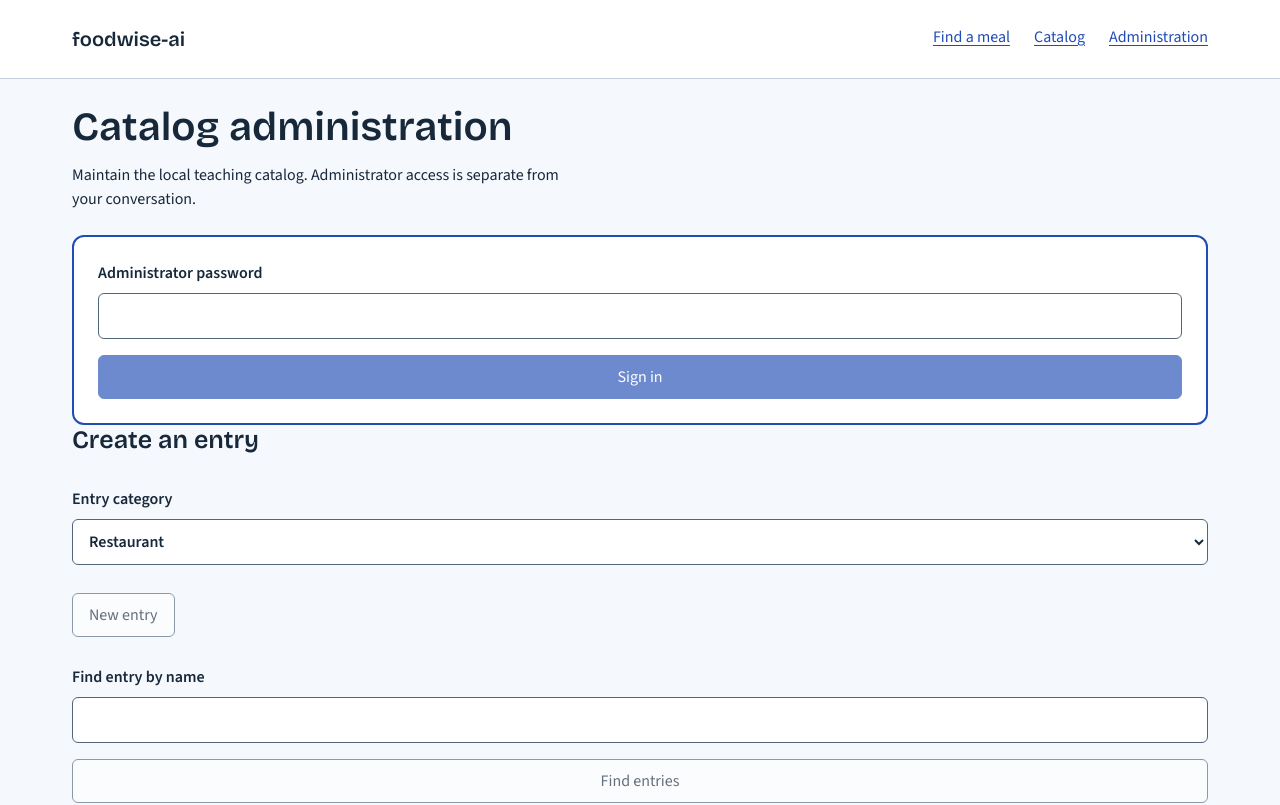
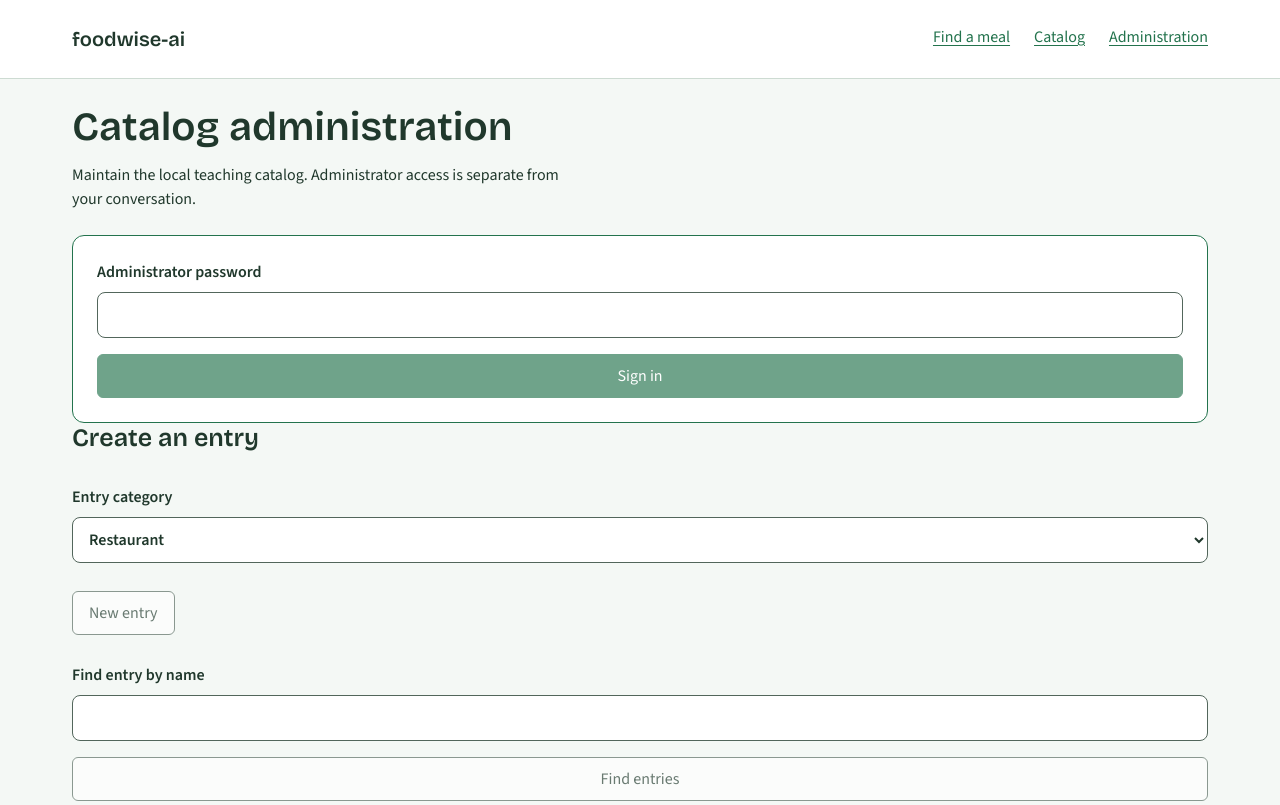
Before and after one commit to rensilver/foodwise-ai, a Next.js app in the folder frontend/: page /admin in a window 1280 px wide. Shown: the top 805 px of the page. Built offline with nearby package versions, Linux system fonts and the light colour scheme.

Commit message:
feat(frontend): R01 introduce herb and mint design tokens

```diff
--- a/frontend/src/app/globals.css
+++ b/frontend/src/app/globals.css
@@ -18,18 +18,18 @@
   font-display: swap;
 }
 @theme {
-  --color-porcelain: #f5f8fc;
-  --color-plate: #fff;
-  --color-ink: #18283b;
-  --color-slate: #536579;
-  --color-cobalt: #214cb5;
-  --color-saffron: #f0c76a;
+  --color-canvas: #f4f8f5;
+  --color-surface: #fff;
+  --color-ink: #20382c;
+  --color-text-muted: #52665b;
+  --color-action: #23734d;
+  --color-selection: #e2f1e7;
   --font-sans: "Source Sans", system-ui, sans-serif;
   --font-display: "Bricolage", system-ui, sans-serif;
 }
 :root {
   color: var(--color-ink);
-  background: var(--color-porcelain);
+  background: var(--color-canvas);
   font-family: var(--font-sans);
   font-size: 16px;
   line-height: 1.5;
@@ -41,7 +41,7 @@ body {
   margin: 0;
 }
 a {
-  color: var(--color-cobalt);
+  color: var(--color-action);
   text-decoration: underline;
   text-underline-offset: 3px;
 }
@@ -68,7 +68,7 @@ button:disabled {
   opacity: 0.65;
 }
 :focus-visible {
-  outline: 3px solid var(--color-cobalt);
+  outline: 3px solid var(--color-action);
   outline-offset: 3px;
 }
 h1,
@@ -104,10 +104,10 @@ input:not([type="radio"]):not([type="checkbox"]),
 textarea,
 select {
   width: 100%;
-  border: 1px solid var(--color-slate);
-  border-radius: 6px;
+  border: 1px solid var(--color-text-muted);
+  border-radius: 8px;
   padding: 10px 12px;
-  background: white;
+  background: var(--color-surface);
   color: var(--color-ink);
   min-height: 44px;
 }
@@ -124,8 +124,8 @@ summary {
   padding: 24px 32px 48px;
 }
 .site-header {
-  border-bottom: 1px solid #c4cfdd;
-  background: white;
+  border-bottom: 1px solid #cddbd2;
+  background: var(--color-surface);
 }
 .site-nav {
   max-width: 1200px;
@@ -151,7 +151,7 @@ summary {
   position: absolute;
   top: -100px;
   left: 16px;
-  background: white;
+  background: var(--color-surface);
   padding: 12px;
   z-index: 100;
 }
@@ -169,8 +169,8 @@ summary {
   gap: 12px;
 }
 .composer {
-  background: white;
-  border: 2px solid var(--color-cobalt);
+  background: var(--color-surface);
+  border: 1px solid var(--color-action);
   border-radius: 12px;
   padding: 24px;
   margin-top: 24px;
@@ -191,23 +191,23 @@ summary {
   align-items: center;
   gap: 8px;
   padding: 10px 16px;
-  border: 1px solid var(--color-slate);
+  border: 1px solid var(--color-text-muted);
   border-radius: 100px;
-  background: white;
+  background: var(--color-surface);
   min-height: 44px;
 }
 .category-choice label:has(:checked) {
-  background: var(--color-saffron);
+  background: var(--color-selection);
   border-color: var(--color-ink);
 }
 .note {
-  color: var(--color-slate);
+  color: var(--color-text-muted);
   font-size: 0.875rem;
 }
 .notice {
   padding: 12px 16px;
-  border-left: 4px solid var(--color-cobalt);
-  background: white;
+  border-left: 4px solid var(--color-action);
+  background: var(--color-surface);
 }
 .error {
   border-left-color: #a52222;
@@ -222,13 +222,13 @@ summary {
 }
 .result-row {
   padding: 24px 0;
-  border-top: 1px solid #c4cfdd;
+  border-top: 1px solid #cddbd2;
 }
 .result-image {
   width: 100%;
   max-height: 260px;
   object-fit: cover;
-  border-radius: 6px;
+  border-radius: 8px;
 }
 .facts {
   display: grid;
@@ -243,7 +243,7 @@ summary {
 }
 .source {
   padding: 12px 16px;
-  border-left: 2px solid #c4cfdd;
+  border-left: 2px solid #cddbd2;
   margin: 12px 0;
 }
 .source blockquote {
@@ -253,7 +253,7 @@ summary {
 .dialog-overlay {
   position: fixed;
   inset: 0;
-  background: rgb(24 40 59 / 0.45);
+  background: rgb(32 56 44 / 0.45);
   z-index: 40;
 }
 .dialog {
@@ -261,17 +261,17 @@ summary {
   left: 50%;
   top: 50%;
   transform: translate(-50%, -50%);
-  background: white;
+  background: var(--color-surface);
   padding: 24px;
   border-radius: 12px;
   width: min(560px, calc(100vw - 32px));
   max-height: calc(100dvh - 32px);
   overflow-y: auto;
   z-index: 50;
-  box-shadow: 0 12px 48px rgb(24 40 59 / 0.2);
+  box-shadow: 0 12px 48px rgb(32 56 44 / 0.2);
 }
 .message {
-  border-left: 3px solid #c4cfdd;
+  border-left: 3px solid #cddbd2;
   padding: 8px 16px;
   margin: 16px 0;
   white-space: pre-wrap;
@@ -367,3 +367,18 @@ label > textarea {
   font-family: var(--font-sans);
   font-size: 16px;
 }
+
+button,
+input,
+select,
+textarea {
+  accent-color: var(--color-action);
+}
+button:not(:disabled):hover {
+  filter: brightness(0.96);
+}
+input,
+select,
+textarea {
+  min-width: 0;
+}
--- a/frontend/src/components/ui/button.tsx
+++ b/frontend/src/components/ui/button.tsx
@@ -8,8 +8,8 @@ const variants = cva(
   {
     variants: {
       variant: {
-        primary: "border-cobalt bg-cobalt text-white",
-        secondary: "border-slate bg-white text-ink",
+        primary: "border-action bg-action text-white",
+        secondary: "border-text-muted bg-surface text-ink",
         danger: "border-[#a52222] bg-white text-[#a52222]",
       },
     },
```
